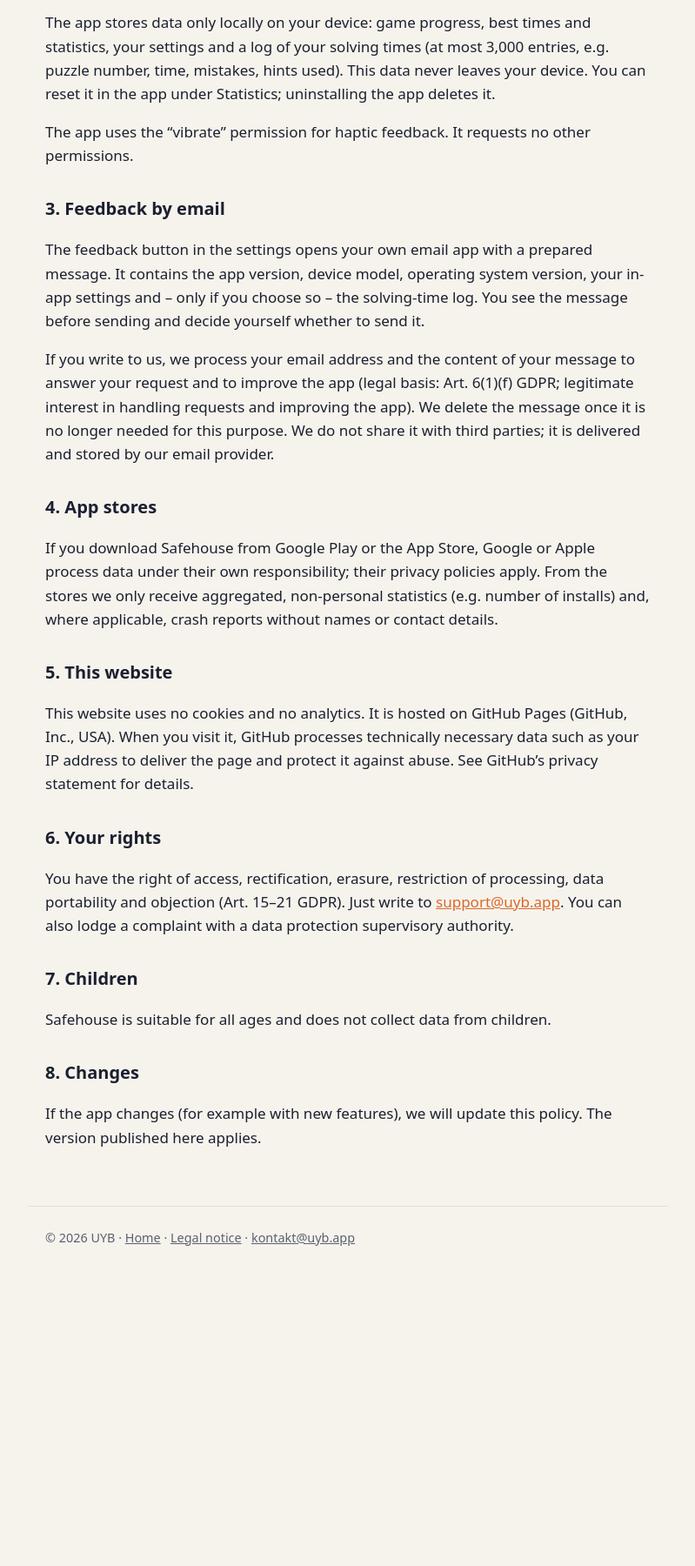
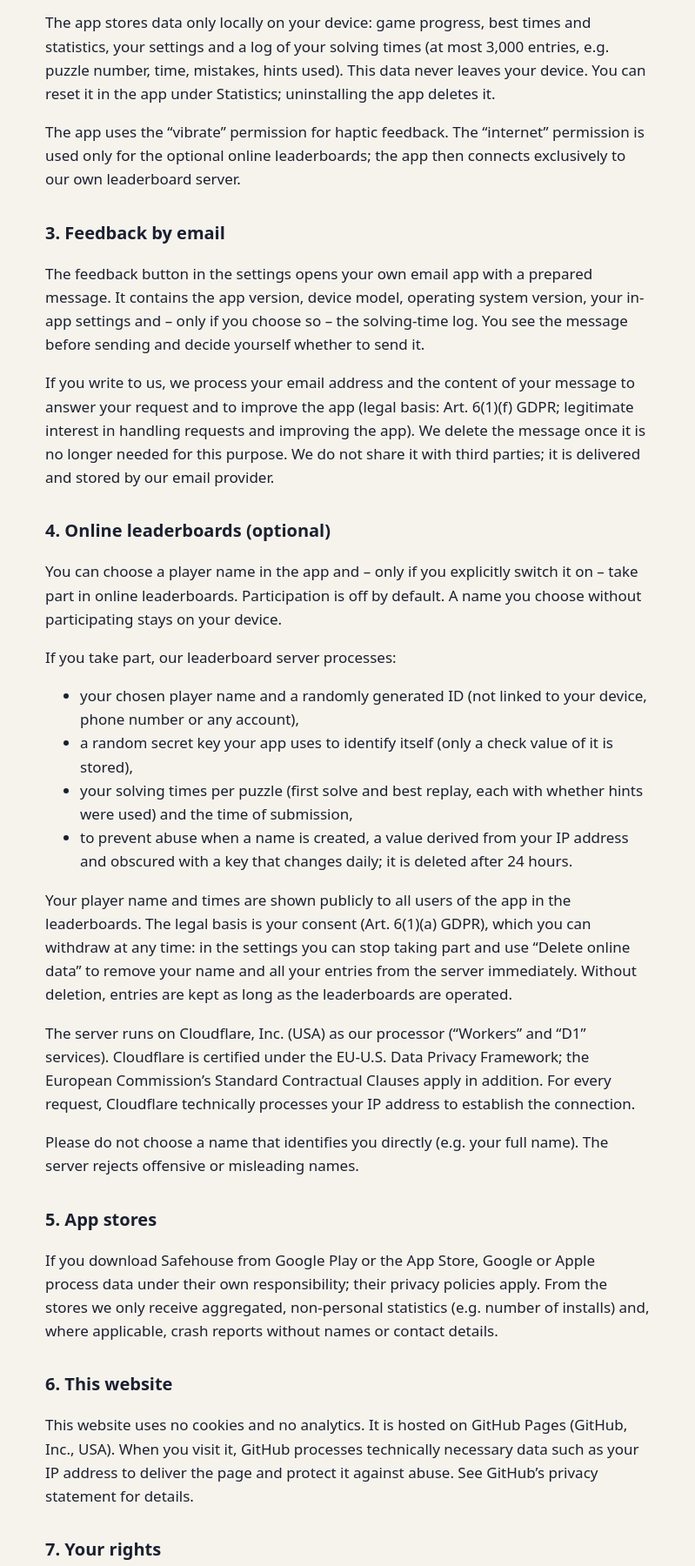
Before and after one commit to uyb-app/Website, a plain HTML site: page safehouse/privacy/index.html in a window 1280 px wide. Shown: the part 640-2440 px from the top of the page at 87% size, without its empty margins (240-1039 px from the left). Before the commit the page ends 2114 px from the top, so only its background shows below. Drawn offline with Linux system fonts and the light colour scheme.

Commit message:
Datenschutzerklärung: freiwillige Online-Ranglisten ergänzt
Co-Authored-By: Claude Opus 5.5 <noreply@anthropic.com>
Claude-Session: https://claude.ai/code/session_01Qjt4ioWKZiWphxYetU4Eo9

```diff
--- a/safehouse/privacy/index.html
+++ b/safehouse/privacy/index.html
@@ -15,10 +15,10 @@
 </header>
 <main>
 <h1>Privacy Policy for the “Safehouse” app</h1>
-<p class="small">Last updated: 16 November 2026</p>
+<p class="small">Last updated: 16 November 2026 (added the optional online leaderboards)</p>
 
 <h2>In short</h2>
-<p>Safehouse does not collect personal data and sends nothing over the internet. The app has no internet permission, no ads, no analytics or tracking tools and no user account. We only receive data if you send us an email yourself.</p>
+<p>Safehouse has no ads, no analytics or tracking tools and no user account with email or password. By default, all data stays on your device. We only receive data if you send us an email yourself or if you voluntarily join the online leaderboards (section 4).</p>
 
 <h2>1. Controller</h2>
 <p>Niels Knak<br>
@@ -29,25 +29,38 @@ Email: <a href="mailto:support@uyb.app">support@uyb.app</a></p>
 
 <h2>2. Data on your device</h2>
 <p>The app stores data only locally on your device: game progress, best times and statistics, your settings and a log of your solving times (at most 3,000 entries, e.g. puzzle number, time, mistakes, hints used). This data never leaves your device. You can reset it in the app under Statistics; uninstalling the app deletes it.</p>
-<p>The app uses the “vibrate” permission for haptic feedback. It requests no other permissions.</p>
+<p>The app uses the “vibrate” permission for haptic feedback. The “internet” permission is used only for the optional online leaderboards; the app then connects exclusively to our own leaderboard server.</p>
 
 <h2>3. Feedback by email</h2>
 <p>The feedback button in the settings opens your own email app with a prepared message. It contains the app version, device model, operating system version, your in-app settings and – only if you choose so – the solving-time log. You see the message before sending and decide yourself whether to send it.</p>
 <p>If you write to us, we process your email address and the content of your message to answer your request and to improve the app (legal basis: Art. 6(1)(f) GDPR; legitimate interest in handling requests and improving the app). We delete the message once it is no longer needed for this purpose. We do not share it with third parties; it is delivered and stored by our email provider.</p>
 
-<h2>4. App stores</h2>
+<h2>4. Online leaderboards (optional)</h2>
+<p>You can choose a player name in the app and – only if you explicitly switch it on – take part in online leaderboards. Participation is off by default. A name you choose without participating stays on your device.</p>
+<p>If you take part, our leaderboard server processes:</p>
+<ul>
+<li>your chosen player name and a randomly generated ID (not linked to your device, phone number or any account),</li>
+<li>a random secret key your app uses to identify itself (only a check value of it is stored),</li>
+<li>your solving times per puzzle (first solve and best replay, each with whether hints were used) and the time of submission,</li>
+<li>to prevent abuse when a name is created, a value derived from your IP address and obscured with a key that changes daily; it is deleted after 24 hours.</li>
+</ul>
+<p>Your player name and times are shown publicly to all users of the app in the leaderboards. The legal basis is your consent (Art. 6(1)(a) GDPR), which you can withdraw at any time: in the settings you can stop taking part and use “Delete online data” to remove your name and all your entries from the server immediately. Without deletion, entries are kept as long as the leaderboards are operated.</p>
+<p>The server runs on Cloudflare, Inc. (USA) as our processor (“Workers” and “D1” services). Cloudflare is certified under the EU-U.S. Data Privacy Framework; the European Commission’s Standard Contractual Clauses apply in addition. For every request, Cloudflare technically processes your IP address to establish the connection.</p>
+<p>Please do not choose a name that identifies you directly (e.g. your full name). The server rejects offensive or misleading names.</p>
+
+<h2>5. App stores</h2>
 <p>If you download Safehouse from Google Play or the App Store, Google or Apple process data under their own responsibility; their privacy policies apply. From the stores we only receive aggregated, non-personal statistics (e.g. number of installs) and, where applicable, crash reports without names or contact details.</p>
 
-<h2>5. This website</h2>
+<h2>6. This website</h2>
 <p>This website uses no cookies and no analytics. It is hosted on GitHub Pages (GitHub, Inc., USA). When you visit it, GitHub processes technically necessary data such as your IP address to deliver the page and protect it against abuse. See GitHub’s privacy statement for details.</p>
 
-<h2>6. Your rights</h2>
+<h2>7. Your rights</h2>
 <p>You have the right of access, rectification, erasure, restriction of processing, data portability and objection (Art. 15–21 GDPR). Just write to <a href="mailto:support@uyb.app">support@uyb.app</a>. You can also lodge a complaint with a data protection supervisory authority.</p>
 
-<h2>7. Children</h2>
-<p>Safehouse is suitable for all ages and does not collect data from children.</p>
+<h2>8. Children</h2>
+<p>Safehouse is suitable for all ages. The online leaderboards are optional; children under 16 should only use them with their parents’ consent.</p>
 
-<h2>8. Changes</h2>
+<h2>9. Changes</h2>
 <p>If the app changes (for example with new features), we will update this policy. The version published here applies.</p>
 </main>
 <footer>
```
Also changed, not shown: safehouse/datenschutz/index.html (+22 -9 lines).
